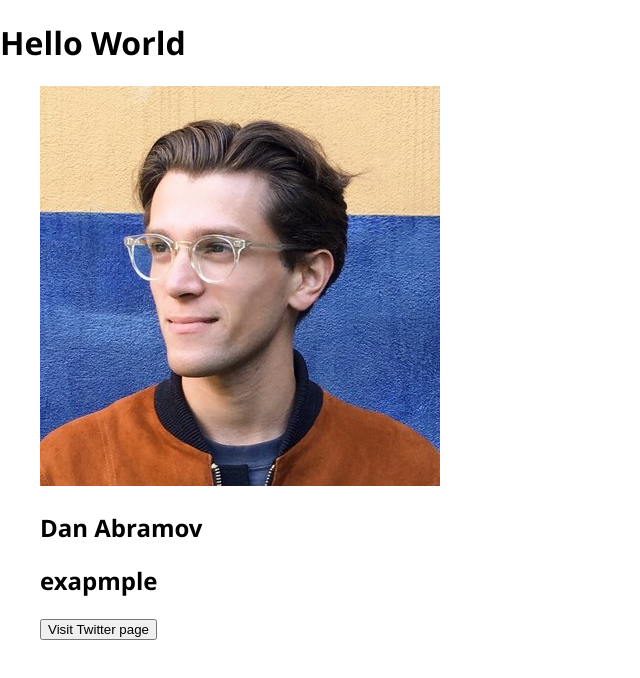
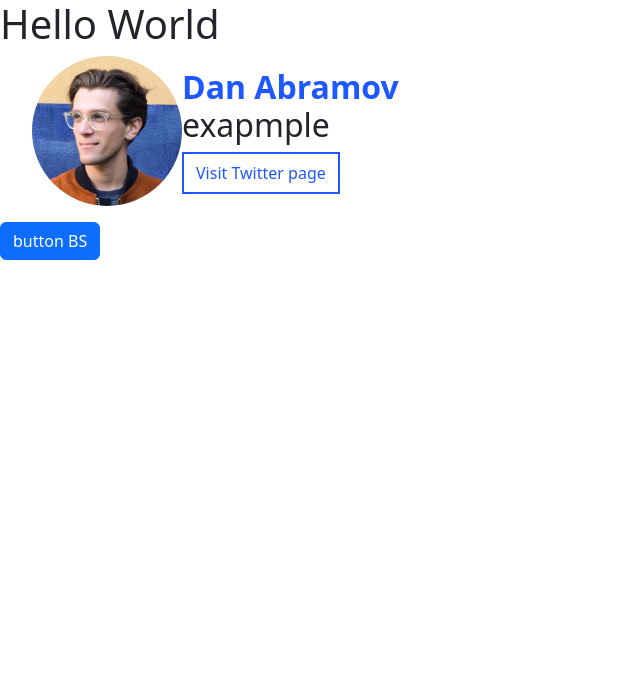
Before and after one commit to dejavuu009/ReactApps, a React (Create React App) app in the folder react1/: page / in a window 1280 px wide. Shown: the top 678 px of the page, without its empty margins (0-640 px from the left). Built offline with nearby package versions, Linux system fonts and the light colour scheme.

Commit message:
bootstrap add

```diff
--- a/react1/package.json
+++ b/react1/package.json
@@ -6,7 +6,9 @@
     "@testing-library/jest-dom": "^5.16.5",
     "@testing-library/react": "^13.4.0",
     "@testing-library/user-event": "^13.5.0",
+    "bootstrap": "^5.2.2",
     "react": "^18.2.0",
+    "react-bootstrap": "^2.5.0",
     "react-dom": "^18.2.0",
     "react-scripts": "5.0.1",
     "web-vitals": "^2.1.4"
--- a/react1/src/App.js
+++ b/react1/src/App.js
@@ -1,11 +1,15 @@
 import React from 'react';
 import ListWrapper from './components/ListWrapper/ListWrapper';
 import './index.css';
+import 'bootstrap/dist/css/bootstrap.min.css';
+
+import { Button } from 'react-bootstrap';
 
 const App = () => (
     <div>
         <h1>Hello World</h1>
         <ListWrapper ></ListWrapper>
+        <button className='btn btn-primary'>button BS</button>
     </div>
 );
 
--- a/react1/src/components/ListWrapper/ListItem/ListItem.css
+++ b/react1/src/components/ListWrapper/ListItem/ListItem.css
@@ -2,6 +2,30 @@
 list-style: none;
 padding: 0%;
 margin: 0;
+display: flex;
+align-items: center;
+}
 
+.listItem__image {
+width: 150px;
+height: 150px;
+border-radius: 50%;
+}
 
+.listItem__name {
+color: #1E58FF;
+font-weight: 700;
+margin: 0%;
 }
+
+.listItem__description {
+font-weight: 300;
+}
+
+.listItem__button {
+font-weight: 500;
+background: none;
+border: 2px solid #1E58FF;
+color: #1E58FF;
+padding: 7px 12px;
+}
--- a/react1/src/components/ListWrapper/ListItem/ListItem.js
+++ b/react1/src/components/ListWrapper/ListItem/ListItem.js
@@ -5,7 +5,7 @@
 
 const ListItem = () => (
 <li className="listItem__wrapper">
-    <img src={danabramovImage}></img>
+    <img className="listItem__image" src={danabramovImage}></img>
     <div>
         <h2 className="listItem__name">Dan Abramov</h2>
         <h2 className="listItem__description">exapmple</h2>
--- a/react1/src/index.css
+++ b/react1/src/index.css
@@ -1,4 +1,4 @@
-@import url('https://fonts.googleapis.com/css2?family=Montserrat&display=swap');
+@import url('https://fonts.googleapis.com/css2?family=Montserrat:wght@300;500;700&display=swap');;
 
 
 body {
```
Also changed, not shown: 1 other file (tests, documents, lock files or other folders).
